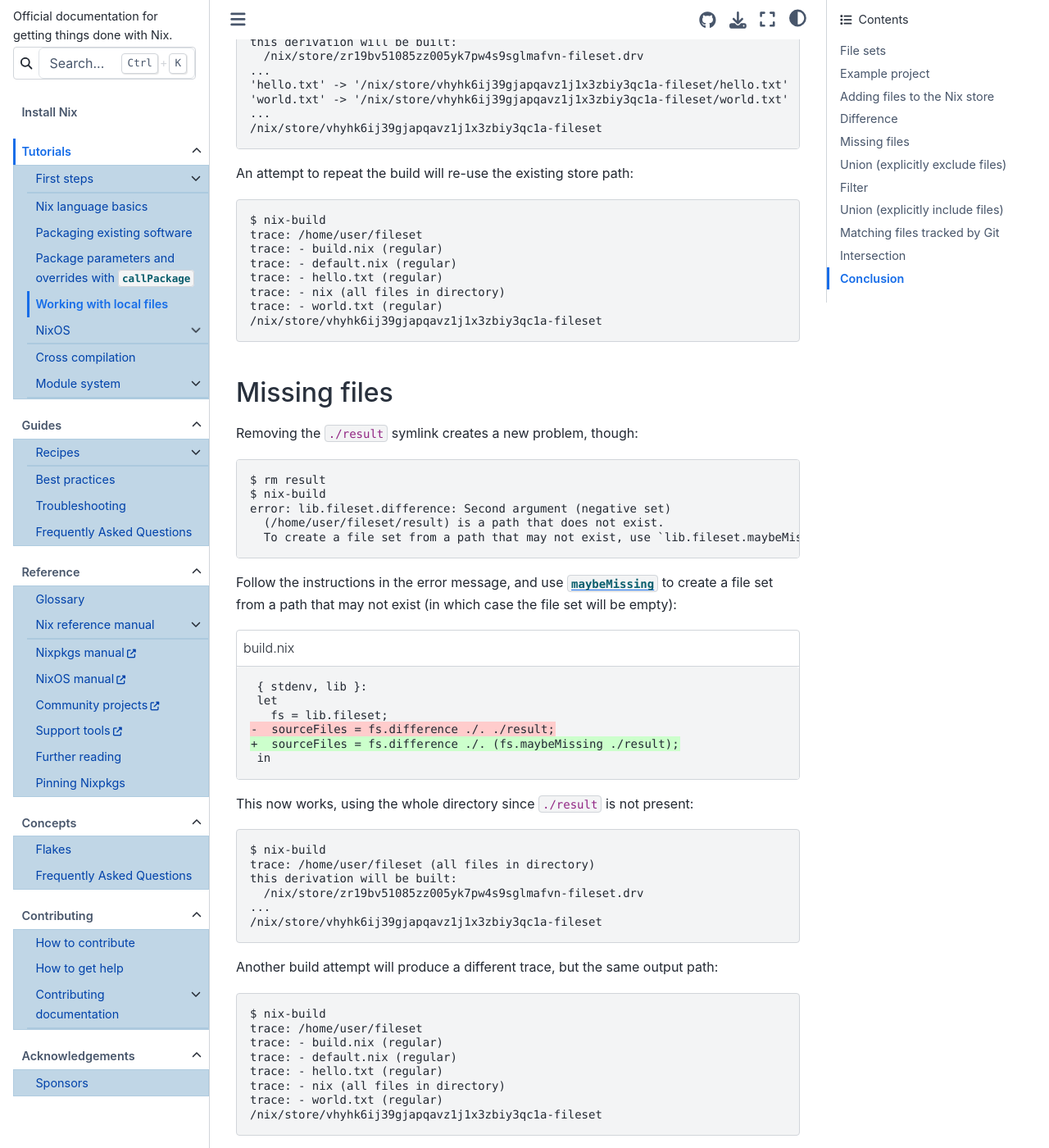
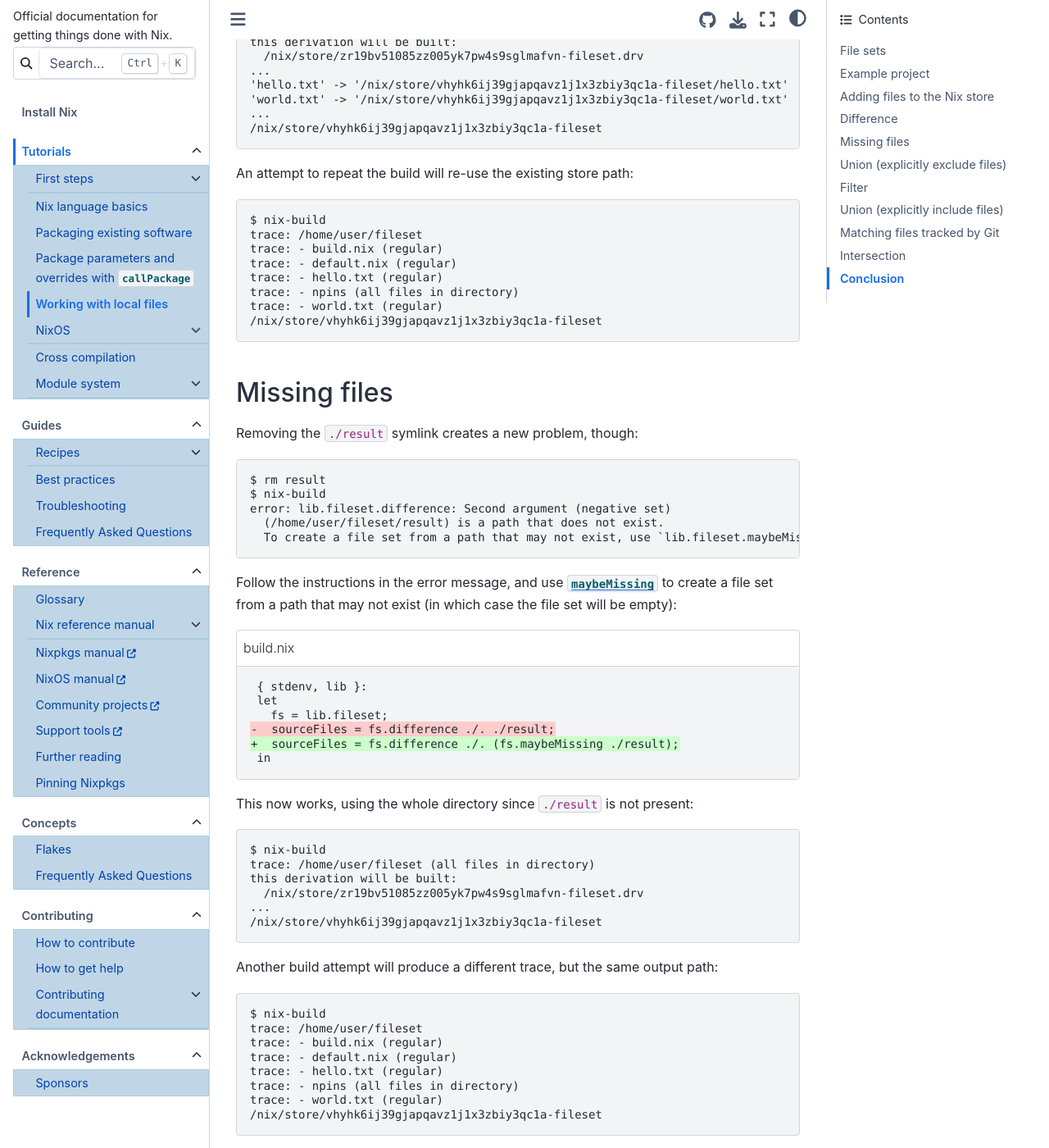
Before and after one commit to NixOS/nix.dev, a Sphinx documentation site: the page built from source/tutorials/working-with-local-files.md, in a window 1280 px wide and 1400 px high, scrolled down 5853 px. Shown: the whole window at 82% size. Built offline with Sphinx 7.4.7 and the Sphinx Book theme 1.1.4, drawn with Linux system fonts in a browser that asks for light colours; some of the changed text lies outside the part shown; grey boxes are pictures that could not be loaded.

Commit message:
nix -> npins

````diff
--- a/source/tutorials/working-with-local-files.md
+++ b/source/tutorials/working-with-local-files.md
@@ -99,7 +99,7 @@
 :caption: default.nix
 {
   system ? builtins.currentSystem,
-  sources ? import ./npins/default.nix,
+  sources ? import ./npins,
 }:
 let
   pkgs = import sources.nixpkgs {
@@ -264,7 +264,7 @@
 trace: - build.nix (regular)
 trace: - default.nix (regular)
 trace: - hello.txt (regular)
-trace: - nix (all files in directory)
+trace: - npins (all files in directory)
 trace: - world.txt (regular)
 this derivation will be built:
   /nix/store/zr19bv51085zz005yk7pw4s9sglmafvn-fileset.drv
@@ -283,7 +283,7 @@
 trace: - build.nix (regular)
 trace: - default.nix (regular)
 trace: - hello.txt (regular)
-trace: - nix (all files in directory)
+trace: - npins (all files in directory)
 trace: - world.txt (regular)
 /nix/store/vhyhk6ij39gjapqavz1j1x3zbiy3qc1a-fileset
 ```
@@ -331,7 +331,7 @@
 trace: - build.nix (regular)
 trace: - default.nix (regular)
 trace: - hello.txt (regular)
-trace: - nix (all files in directory)
+trace: - npins (all files in directory)
 trace: - world.txt (regular)
 /nix/store/vhyhk6ij39gjapqavz1j1x3zbiy3qc1a-fileset
 ```
@@ -353,7 +353,7 @@
 $ nix-build
 trace: /home/user/fileset
 trace: - default.nix (regular)
-trace: - nix (all files in directory)
+trace: - npins (all files in directory)
 trace: - build.nix (regular)
 trace: - string.txt (regular)
 this derivation will be built:
@@ -518,7 +518,7 @@
 $ git init
 Initialized empty Git repository in /home/user/fileset/.git/
 $ git add -A
-$ git reset src/select.c result
+$ git reset src/select.o result
 ```
 
 Re-use this selection of files with `gitTracked`:
@@ -539,7 +539,7 @@
 trace: - build.sh (regular)
 trace: - default.nix (regular)
 trace: - hello.txt (regular)
-trace: - nix (all files in directory)
+trace: - npins (all files in directory)
 trace: - src
 trace:   - select.c (regular)
 trace:   - select.h (regular)
````
